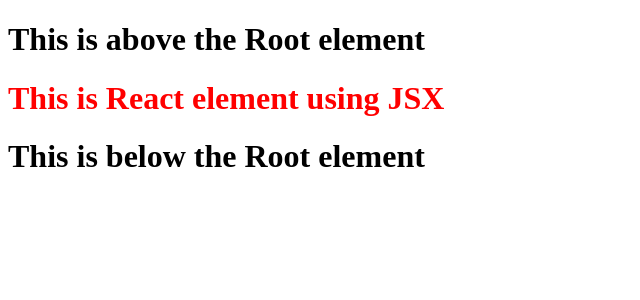
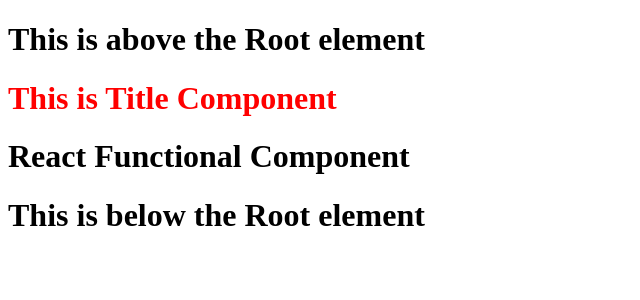
Before and after one commit to MeghanaSiddi/RestaurantApp, a React (Vite) app: page / in a window 1280 px wide. Shown: the top 300 px of the page, without its empty margins (0-640 px from the left). Built offline with nearby package versions, Linux system fonts and the light colour scheme.

Commit message:
Functional Component vs JSX element

```diff
--- a/App.js
+++ b/App.js
@@ -1,19 +1,23 @@
 import React from "react";
 import ReactDOM from "react-dom/client";
 
-
-// const heading = React.createElement(
-//   "h1",
-//   { id: "heading", xyz: "abc" },
-//   "Hello World from React!",
-// );
-
-const jsxHeading=(<h1 id="heading" className="head ">
-    This is React element using JSX
-    </h1>);
+const Title = () => (
+  <h1 id="heading" className="head ">
+    This is Title Component
+  </h1>
+);
+// Component Composition
+const HeaderComponent = () => {
+  return (
+    <div id="container">
+        <Title/>
+      <h1 className="heading"> React Functional Component </h1>
+    </div>
+  );
+};
 
 const root = ReactDOM.createRoot(document.getElementById("root"));
 // root.render(heading);
 
-console.log(jsxHeading)// JS object
-root.render(jsxHeading);
+
+root.render(<HeaderComponent />);
```
